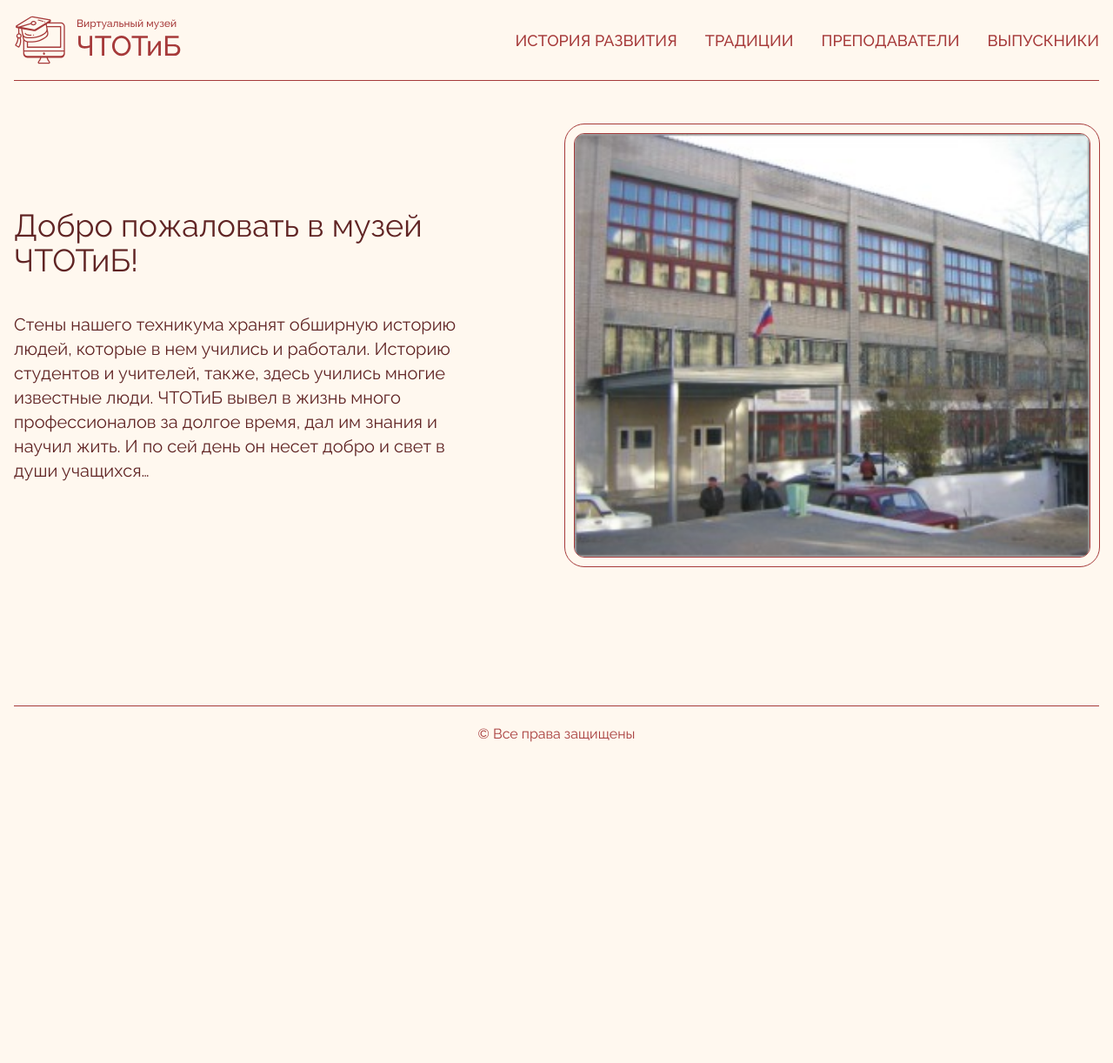
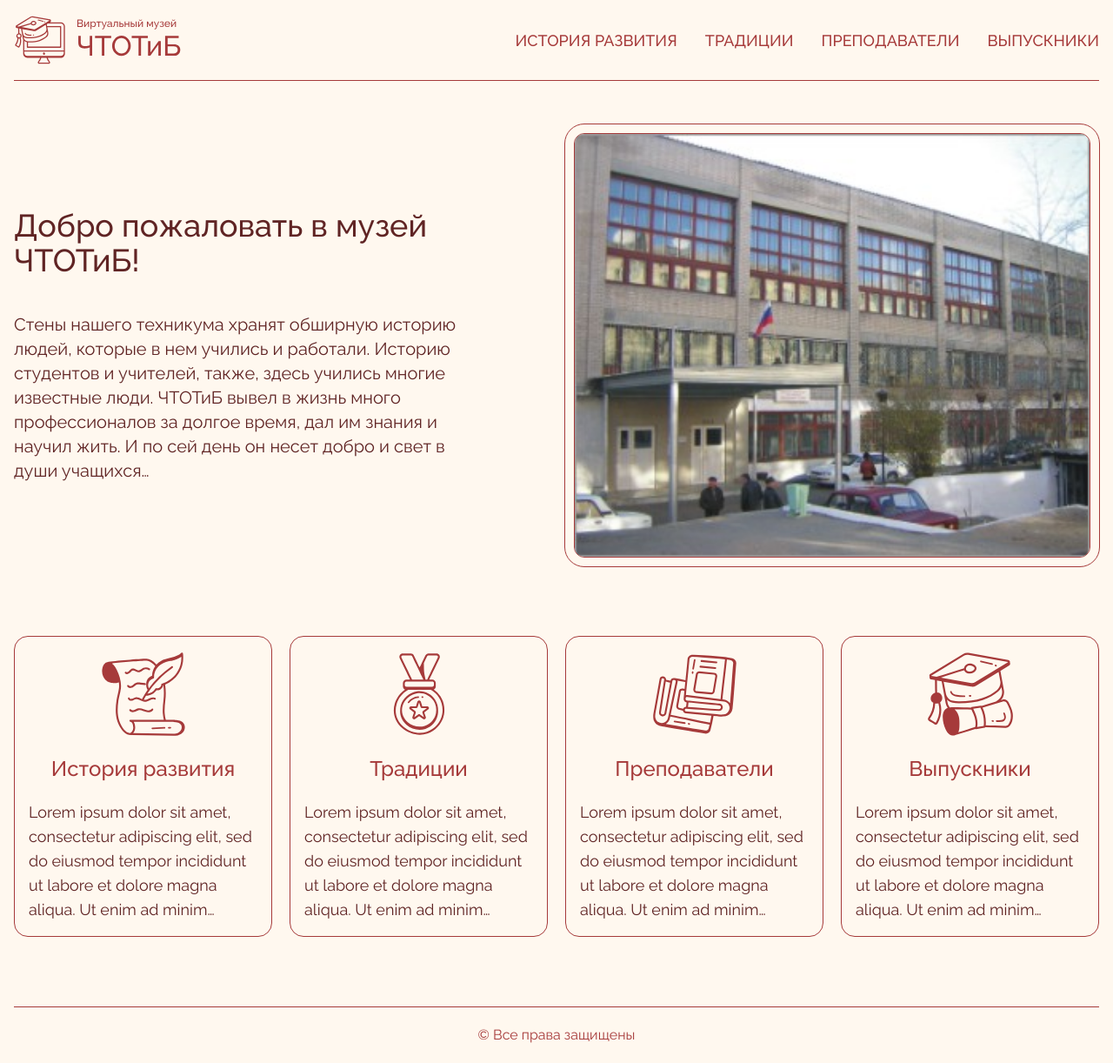
Before and after one commit to katya-sy/chtotib-museum, a Django app: page / in a window 1280 px wide. Shown: the whole page at 87% size. Before the commit the page ends 853 px from the top, so only its background shows below. Run offline with Django 5.2, Linux system fonts and the light colour scheme; some libraries are stand-ins or nearby versions.

Commit message:
add section cards and finish home page

```diff
--- /dev/null
+++ b/app/templatetags/svg_icon.py
@@ -0,0 +1,21 @@
+from django import template
+from django.templatetags.static import static
+from django.utils.safestring import mark_safe
+import os
+
+register = template.Library()
+
+
+@register.simple_tag
+def svg_icon(icon_name, css_class=""):
+    icon_path = f"icons/{icon_name}.svg"
+    path = static(icon_path)
+
+    if not os.path.exists(path.lstrip('/')):
+        return mark_safe(f'<div class="{css_class}">Иконка не найдена</div>')
+
+    with open(path.lstrip('/'), 'r') as f:
+        svg = f.read()
+        if css_class:
+            svg = svg.replace('<svg ', f'<svg class="{css_class}" ')
+        return mark_safe(svg)
--- a/app/views.py
+++ b/app/views.py
@@ -2,4 +2,41 @@ from django.shortcuts import render
 
 
 def index(request):
-    return render(request, 'pages/index.html')
+    context = {
+        "sections": [
+            {
+                "id": 1,
+                "title": "История развития",
+                "description": "Lorem ipsum dolor sit amet, consectetur adipiscing elit, sed do eiusmod tempor "
+                               "incididunt ut labore et dolore magna aliqua. Ut enim ad minim veniam.",
+                "icon": "history",
+                "url_name": "index"
+            },
+            {
+                "id": 2,
+                "title": "Традиции",
+                "description": "Lorem ipsum dolor sit amet, consectetur adipiscing elit, sed do eiusmod tempor "
+                               "incididunt ut labore et dolore magna aliqua. Ut enim ad minim veniam.",
+                "icon": "traditions",
+                "url_name": "index"
+            },
+            {
+                "id": 3,
+                "title": "Преподаватели",
+                "description": "Lorem ipsum dolor sit amet, consectetur adipiscing elit, sed do eiusmod tempor "
+                               "incididunt ut labore et dolore magna aliqua. Ut enim ad minim veniam.",
+                "icon": "teachers",
+                "url_name": "index"
+            },
+            {
+                "id": 4,
+                "title": "Выпускники",
+                "description": "Lorem ipsum dolor sit amet, consectetur adipiscing elit, sed do eiusmod tempor "
+                               "incididunt ut labore et dolore magna aliqua. Ut enim ad minim veniam.",
+                "icon": "graduates",
+                "url_name": "index"
+            },
+        ]
+    }
+
+    return render(request, 'pages/index.html', context)
--- a/static/style.css
+++ b/static/style.css
@@ -21,7 +21,6 @@
 
 * {
   font-family: "Raleway", serif;
-  font-weight: 400;
 }
 
 .nav-link {
--- a/templates/base.html
+++ b/templates/base.html
@@ -12,9 +12,9 @@
 </head>
 <body class="bg-(--bg) max-w-[1332px] min-h-dvh flex flex-col justify-between gap-20 px-4 mx-auto">
 <div class="flex flex-col gap-[50px]">
-  {% include 'entities/header.html' %}
+  {% include 'components/header.html' %}
   <main>{% block content %}{% endblock %}</main>
 </div>
-{% include 'entities/footer.html' %}
+{% include 'components/footer.html' %}
 </body>
 </html>
--- /dev/null
+++ b/templates/components/section_card.html
@@ -0,0 +1,16 @@
+{% load svg_icon %}
+{% load static %}
+
+<div class="p-4 rounded-2xl flex flex-col items-center gap-5 justify-between border border-(--accent)">
+  {% svg_icon icon 'w-16 md:w-[100px] h-16 md:h-[100px] text-(--accent)' %}
+  <div class="flex flex-col items-center gap-3 md:gap-5">
+    <a href="{% url url_name %}">
+      <h3 class="font-medium text-(--accent) text-lg  md:text-xl lg:text-2xl text-center line-clamp-2">
+        {{ title|default:"Название раздела" }}
+      </h3>
+    </a>
+    <p class="max-md:text-sm lg:text-lg text-(--text) line-clamp-5">
+      {{ description|default:"" }}
+    </p>
+  </div>
+</div>
--- a/templates/pages/index.html
+++ b/templates/pages/index.html
@@ -17,6 +17,10 @@
             src="{% static 'img/banner.jpg' %}" alt="Image">
       </div>
     </div>
-    <div></div>
+    <div class="grid grid-cols-[repeat(auto-fit,minmax(230px,1fr))] gap-5">
+      {% for section in sections %}
+        {% include "components/section_card.html" with title=section.title description=section.description icon=section.icon url_name=section.url_name %}
+      {% endfor %}
+    </div>
   </div>
 {% endblock %}
```
Also changed, not shown: app/templatetags/__init__.py (added), static/icons/graduates.svg (added), static/icons/history.svg (added), static/icons/teachers.svg (added), static/icons/traditions.svg (added), templates/components/footer.html (renamed from templates/entities/footer.html), templates/components/header.html (renamed from templates/entities/header.html).
